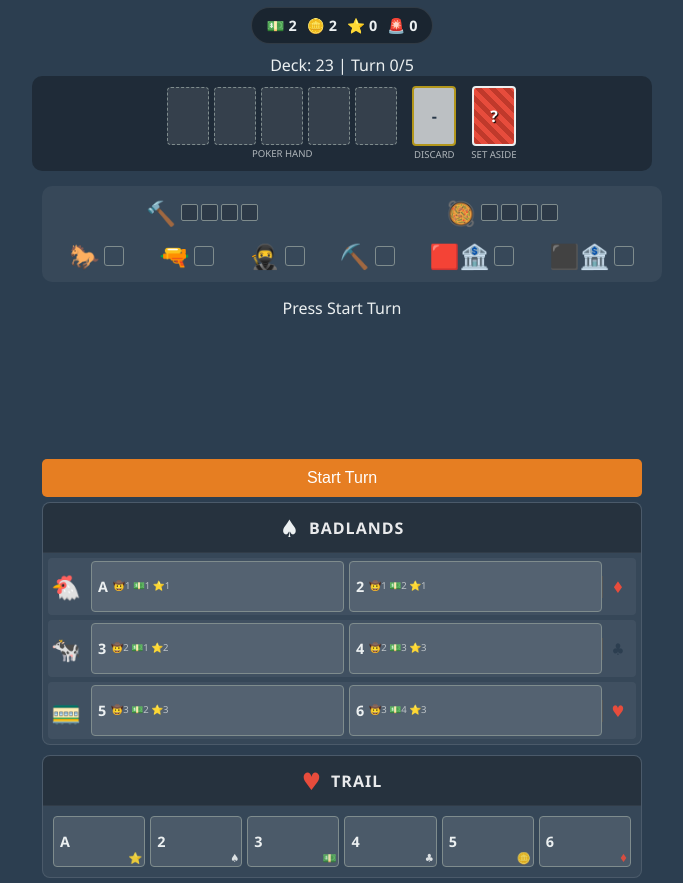
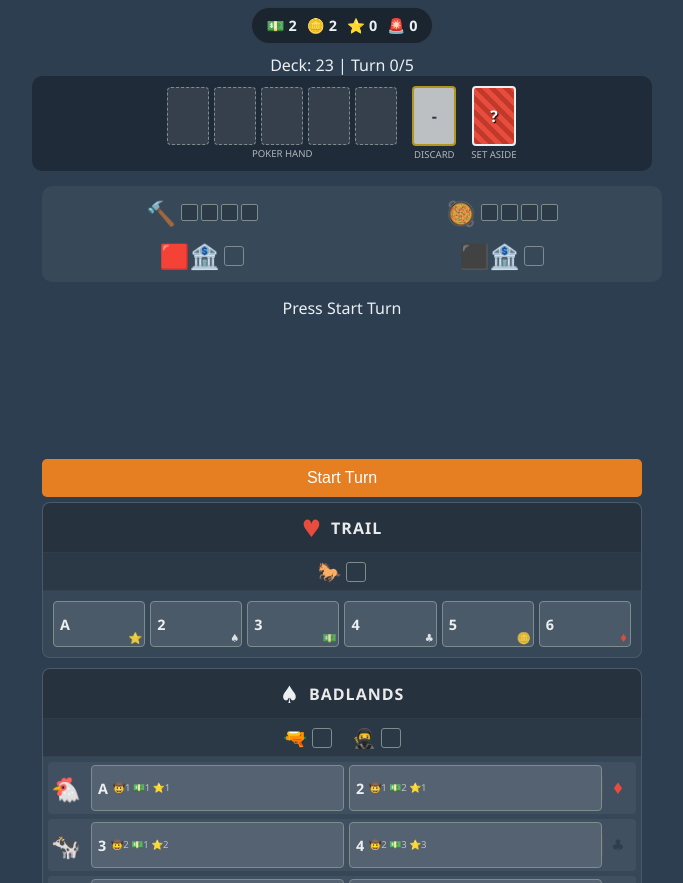
Before and after one commit to putawararevalda/wildwestflip, a plain HTML site: page index.html in a window 1280 px wide. Shown: the part 46-929 px from the top of the page, without its empty margins (298-981 px from the left). Drawn offline with Linux system fonts and the light colour scheme.

Commit message:
equipments moved to each suit sapce

```diff
--- a/index.html
+++ b/index.html
@@ -3,7 +3,7 @@
 <head>
     <meta charset="UTF-8">
     <meta name="viewport" content="width=device-width, initial-scale=1.0">
-    <title>Wild West Flip - A Fliptown mini-adaptation</title>
+    <title>Fliptown Adapted - MVP</title>
     <style>
         :root {
             --bg-color: #2c3e50;
@@ -83,7 +83,7 @@
         .card-bottom { transform: rotate(180deg); }
         .card-center { font-size: 2rem; align-self: center; }
 
-        /* Toolbelt */
+        /* Toolbelt (Top) */
         .toolbelt-area {
             width: 100%; max-width: 600px; margin-bottom: 15px;
             background: rgba(255,255,255,0.05); border-radius: 10px; padding: 10px;
@@ -96,7 +96,6 @@
         .tool-box { width: 15px; height: 15px; border: 1px solid #7f8c8d; border-radius: 2px; background: rgba(0,0,0,0.2); }
         .tool-box.filled { background: var(--success); border-color: var(--success); }
 
-        /* Single Checkbox items */
         .tool-check {
             width: 18px; height: 18px; border: 1px solid #7f8c8d; border-radius: 3px;
             display: flex; align-items: center; justify-content: center; font-size: 0.8rem; font-weight: bold;
@@ -115,6 +114,13 @@
         .tracker-suit-icon.red { color: var(--card-red); }
         .suit-name-label { font-size: 1rem; text-transform: uppercase; margin: 0; letter-spacing: 1px; font-weight: bold; color: #fff; opacity: 0.9; }
 
+        /* Equipment Bar Inside Suit */
+        .suit-equipment-bar {
+            display: flex; justify-content: center; gap: 20px;
+            background: rgba(0,0,0,0.2); padding: 5px;
+            border-bottom: 1px solid rgba(255,255,255,0.05);
+        }
+
         .tracker-grid { flex: 1; padding: 10px; display: grid; grid-template-columns: 1fr 1fr; gap: 5px; }
         .tracker-grid.horizontal-grid { grid-template-columns: repeat(6, 1fr); }
         .tracker-grid.four-col { grid-template-columns: repeat(4, 1fr); }
@@ -123,7 +129,7 @@
         .tracker-cell {
             display: flex; justify-content: space-between; align-items: center;
             background: rgba(255,255,255,0.1); border: 1px solid #7f8c8d;
-            border-radius: 4px; padding: 2px 6px; min-height: 45px; position: relative;
+            border-radius: 4px; padding: 2px 6px; min-height: 40px; position: relative;
         }
         .tracker-cell.marked { background-color: rgba(39, 174, 96, 0.2); border-color: var(--success); }
         .tracker-cell.crossed { background-color: rgba(192, 57, 43, 0.2); border-color: var(--danger); opacity: 0.6; }
@@ -201,8 +207,10 @@
         .rolling { animation: shake 0.1s infinite; background-color: #f1c40f; }
         @keyframes shake { 0% { transform: rotate(0deg); } 25% { transform: rotate(5deg); } 75% { transform: rotate(-5deg); } 100% { transform: rotate(0deg); } }
         .close-modal-btn { position: absolute; top: 10px; right: 15px; font-size: 1.5rem; cursor: pointer; background: none; border: none; color: #7f8c8d; }
+
         .choice-btn { background: #8e44ad; margin: 5px 0; padding: 15px; text-align: left; width: 100%; }
         .choice-btn:hover { background: #9b59b6; }
+
         .score-table { width: 100%; margin-top: 15px; border-collapse: collapse; }
         .score-table td { padding: 5px; border-bottom: 1px solid #bdc3c7; text-align: left; }
         .score-table td:last-child { text-align: right; font-weight: bold; }
@@ -244,15 +252,13 @@
 
     <div class="game-board">
         <div class="toolbelt-area">
+            <!-- Row 1: Hammers/Pans -->
             <div class="tool-row">
                 <div class="tool-group"><div class="tool-icon">🔨</div><div class="tool-slots" id="hammerSlots"></div></div>
                 <div class="tool-group"><div class="tool-icon">🥘</div><div class="tool-slots" id="panSlots"></div></div>
             </div>
+            <!-- Row 2: Banks -->
             <div class="tool-row">
-                <div class="tool-group"><div class="tool-icon">🐎</div><div id="horseCheck"></div></div>
-                <div class="tool-group"><div class="tool-icon">🔫</div><div id="gunCheck"></div></div>
-                <div class="tool-group"><div class="tool-icon">🥷</div><div id="bandanaCheck"></div></div>
-                <div class="tool-group"><div class="tool-icon">⛏️</div><div id="pickaxeCheck"></div></div>
                 <div class="tool-group"><div class="tool-icon">🟥🏦</div><div id="redBankCheck"></div></div>
                 <div class="tool-group"><div class="tool-icon">⬛🏦</div><div id="blackBankCheck"></div></div>
             </div>
@@ -339,7 +345,6 @@
 <script>
     /* --- CONFIG --- */
     const SUITS = ['♠', '♥', '♣', '♦'];
-    const BOARD_SECTIONS = ['♠', '♥', '♣', '♦', '💀'];
     const RANKS = ['A', '2', '3', '4', '5', '6'];
     const VALUES = {'A': 1, '2': 2, '3': 3, '4': 4, '5': 5, '6': 6};
 
@@ -350,6 +355,10 @@
         '♦': [],
         '💀': [1, 2, 3, 4]
     };
+
+    // RENDER ORDER: Trail -> Badlands -> Mine -> Town -> Grave
+    // Actually suits order in array: Heart, Spade, Diamond, Club
+    const RENDER_ORDER_SUITS = ['♥', '♠', '♦', '♣'];
 
     const SPADE_REWARDS = {
         1: { animal: '🐔', w:1, s:1, m:1 }, 2: { animal: '🐔', w:1, s:1, m:2 },
@@ -397,7 +406,7 @@
     let markedActions = { '♠': [], '♥': [], '♣': [], '♦': [], '💀': [] };
     let crossedActions = { '♠': [], '♥': [], '♣': [], '♦': [], '💀': [] };
     let markedMines = [], claimedSpadeRows = [];
-    let clubVisits = []; // Tracks [1, 2, 6] which buildings visited
+    let clubVisits = [];
 
     let resources = { money: 2, gold: 2, star: 0, wanted: 0 };
     let tools = { hammers: 0, pans: 0, horse:0, gun:0, bandana:0, pickaxe:0, redBank:0, blackBank:0 };
@@ -494,10 +503,6 @@
             let d = document.createElement('div'); d.className = `tool-box ${i<tools.pans ? 'filled':''}`; panDiv.appendChild(d);
         }
 
-        setToolCheck('horseCheck', tools.horse);
-        setToolCheck('gunCheck', tools.gun);
-        setToolCheck('bandanaCheck', tools.bandana);
-        setToolCheck('pickaxeCheck', tools.pickaxe);
         setToolCheck('redBankCheck', tools.redBank);
         setToolCheck('blackBankCheck', tools.blackBank);
     }
@@ -540,7 +545,6 @@
         currentHand = [drawCard(), drawCard(), drawCard()].filter(c => c);
         if(currentHand.length < 3) { log("Error: Not enough cards."); return; }
 
-        // Bank Check
         if(tools.redBank) {
             if(currentHand.every(c => c.color === 'red')) { resources.star += 2; log("Red Bank: +2 Stars!"); updateUI(); }
         }
@@ -615,6 +619,10 @@
         }
         if(suitCard.suit === '♦') {
             if(getValidMineTargets(valCard.value).length === 0) { invalid = true; reason = "(Blocked)"; }
+        }
+        if(suitCard.suit === '♥') {
+            let opts = [1,2,3,4,5,6].filter(v => v <= valCard.value && !markedActions['♥'].includes(v) && !crossedActions['♥'].includes(v));
+            if(opts.length === 0) { invalid = true; reason = "(Full)"; }
         }
 
         btn.innerHTML = `<span><b>${valCard.rank}</b> as Value, <b>${suitCard.suit}</b> as Suit</span><span>${reason}</span>`;
@@ -733,7 +741,6 @@
             let vMinus = val - 2;
             let vPlus = val + 2;
 
-            // Collect potential targets for base, base-2, base+2
             let tBase = getValidMineTargets(baseVal);
             if(tBase.length > 0) options.push({val: baseVal, label: `Keep ${baseVal}`});
 
@@ -749,7 +756,6 @@
 
             if(options.length > 1) {
                 showChoice(options, (choiceVal) => {
-                    // Now process choiceVal
                     processDiamondValue(choiceVal, callback);
                 }, '♦ Pickaxe');
                 return;
@@ -797,6 +803,10 @@
         updateUI();
     }
 
+    function getRewardIcon(r) {
+        if(r==='hammer') return '🔨'; if(r==='pan') return '🥘'; return r;
+    }
+
     /* --- HEART LOGIC --- */
     function handleHeartAction(val, callback) {
         let maxVal = val;
@@ -831,13 +841,9 @@
 
     /* --- CLUB (TOWN) LOGIC --- */
     function handleClubAction(val, callback) {
-        // Define shop options based on val
         let options = [];
-
-        // First Visit Bonus Logic happens AFTER shop interaction
         let firstVisit = !clubVisits.includes(val);
 
-        // Helper to wrap callback with bonus check
         const finishClub = () => {
             if(firstVisit) {
                 clubVisits.push(val);
@@ -863,7 +869,7 @@
         else if (val === 3) { if(resources.money >= 1 && !tools.bandana) options.push({val: 'buy', label: 'Buy Bandana ($1)'}); }
         else if (val === 5) { if(resources.money >= 1 && !tools.pickaxe) options.push({val: 'buy', label: 'Buy Pickaxe ($1)'}); }
         else if (val === 6) { if(resources.money >= 2 && !tools.gun) options.push({val: 'buy', label: 'Buy Gun ($2)'}); }
-        else if (val === 4) { // Sheriff Office
+        else if (val === 4) {
             if(resources.money >= 1 && resources.wanted > 0) {
                 let maxPay = Math.min(4, resources.wanted, resources.money);
                 for(let i=1; i<=maxPay; i++) options.push({val: i, label: `Remove ${i} Wanted ($${i})`});
@@ -908,10 +914,15 @@
                 document.getElementById('mainBtn').style.display = 'none';
                 document.getElementById('endGameBtn').style.display = 'block';
                 document.getElementById('instructionText').innerText = "Game Over. Check Sheriff.";
+                try {
+                    // wait user click
+                } catch(e) {
+                    console.error('Error during endGameEvaluation:', e);
+                }
             } else {
                 document.getElementById('mainBtn').style.display = 'block';
-                document.getElementById('mainBtn').innerText = "Start Next Turn";
-                document.getElementById('instructionText').innerText = "Turn Complete.";
+                document.getElementById('mainBtn').innerText = 'Start Next Turn';
+                document.getElementById('instructionText').innerText = 'Turn Complete.';
                 gamePhase = 'IDLE';
             }
         }
@@ -940,8 +951,6 @@
             return;
         }
 
-        // For Spades/Clubs non-choice is fine, but Clubs now has logic.
-        // triggerAction handles Clubs logic correctly.
         showChoice(validOptions.map(v=>({val:v})), (choice) => {
             let s = pendingBonusSuit;
             pendingBonusSuit = null;
@@ -971,9 +980,11 @@
     function renderTracker() {
         const c = document.getElementById('trackerBoard');
         c.innerHTML = '';
-        SUITS.forEach(suit => {
+
+        RENDER_ORDER_SUITS.forEach(suit => {
             let row = document.createElement('div');
             row.className = 'tracker-row';
+
             let iconDiv = document.createElement('div');
             let color = (suit === '♥' || suit === '♦') ? 'red' : 'black';
             let label = (suit==='♥')?'Trail':(suit==='♣')?'Town':(suit==='♦')?'Mine':'Badlands';
@@ -982,11 +993,17 @@
             iconDiv.innerHTML = `<span>${suit}</span> <span class="suit-name-label">${label}</span>`;
             row.appendChild(iconDiv);
 
+            // Add Equipment Bar
+            if(suit === '♥') row.appendChild(createEquipBar([{icon:'🐎', val:tools.horse}]));
+            if(suit === '♦') row.appendChild(createEquipBar([{icon:'⛏️', val:tools.pickaxe}]));
+            if(suit === '♠') row.appendChild(createEquipBar([{icon:'🔫', val:tools.gun}, {icon:'🥷', val:tools.bandana}]));
+
             if(suit === '♠') renderSpadeRow(row);
             else if (suit === '♦') renderMine(row);
             else renderGrid(row, suit);
             c.appendChild(row);
         });
+
         let grow = document.createElement('div'); grow.className='tracker-row';
         let gicon = document.createElement('div'); gicon.className='tracker-suit-icon skull';
         gicon.innerHTML='<span>💀</span> <span class="suit-name-label">Grave</span>';
@@ -1001,6 +1018,18 @@
         });
         grow.appendChild(ggrid);
         c.appendChild(grow);
+    }
+
+    function createEquipBar(items) {
+        let bar = document.createElement('div');
+        bar.className = 'suit-equipment-bar';
+        items.forEach(item => {
+            let group = document.createElement('div');
+            group.style.display = 'flex'; group.style.gap='5px'; group.style.alignItems='center';
+            group.innerHTML = `<span style="font-size:1.2rem">${item.icon}</span><div class="tool-check ${item.val?'owned':''}">${item.val?'✓':''}</div>`;
+            bar.appendChild(group);
+        });
+        return bar;
     }
 
     function renderSpadeRow(row) {
@@ -1049,11 +1078,8 @@
                 extra = `<span class="bonus-indicator ${clr}">${r.icon}</span>`;
             }
             if(suit === '♣') {
-                // Show cost/bonus in clubs
                 let info = CLUB_INFO[v];
-                if(info) {
-                    extra = `<span class="club-rewards-text">${info.desc}</span>`;
-                }
+                if(info) extra = `<span class="club-rewards-text">${info.desc}</span>`;
             }
             cell.innerHTML = `<span class="cell-number">${(v===1)?'A':v}</span>${extra}<span class="mark-symbol">✓</span>`;
             grid.appendChild(cell);
```
